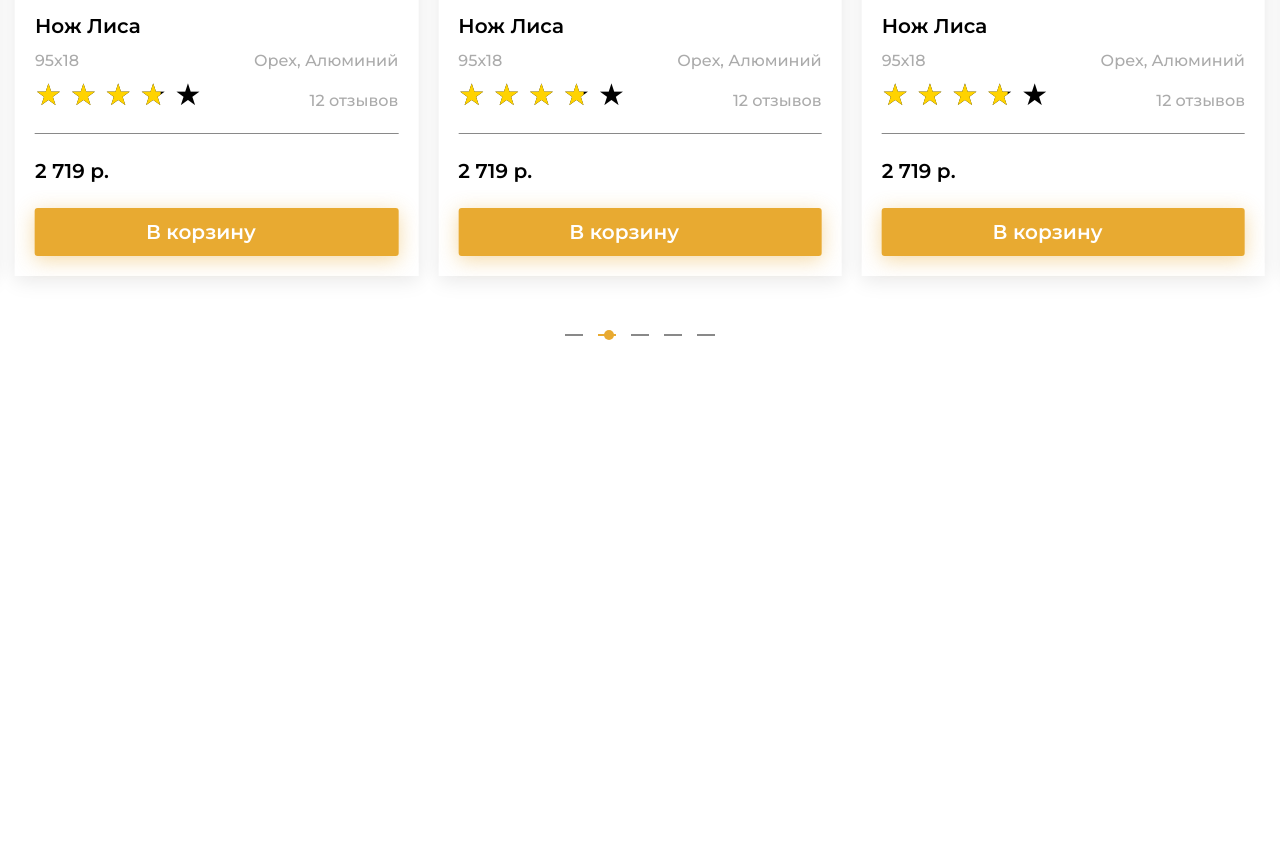
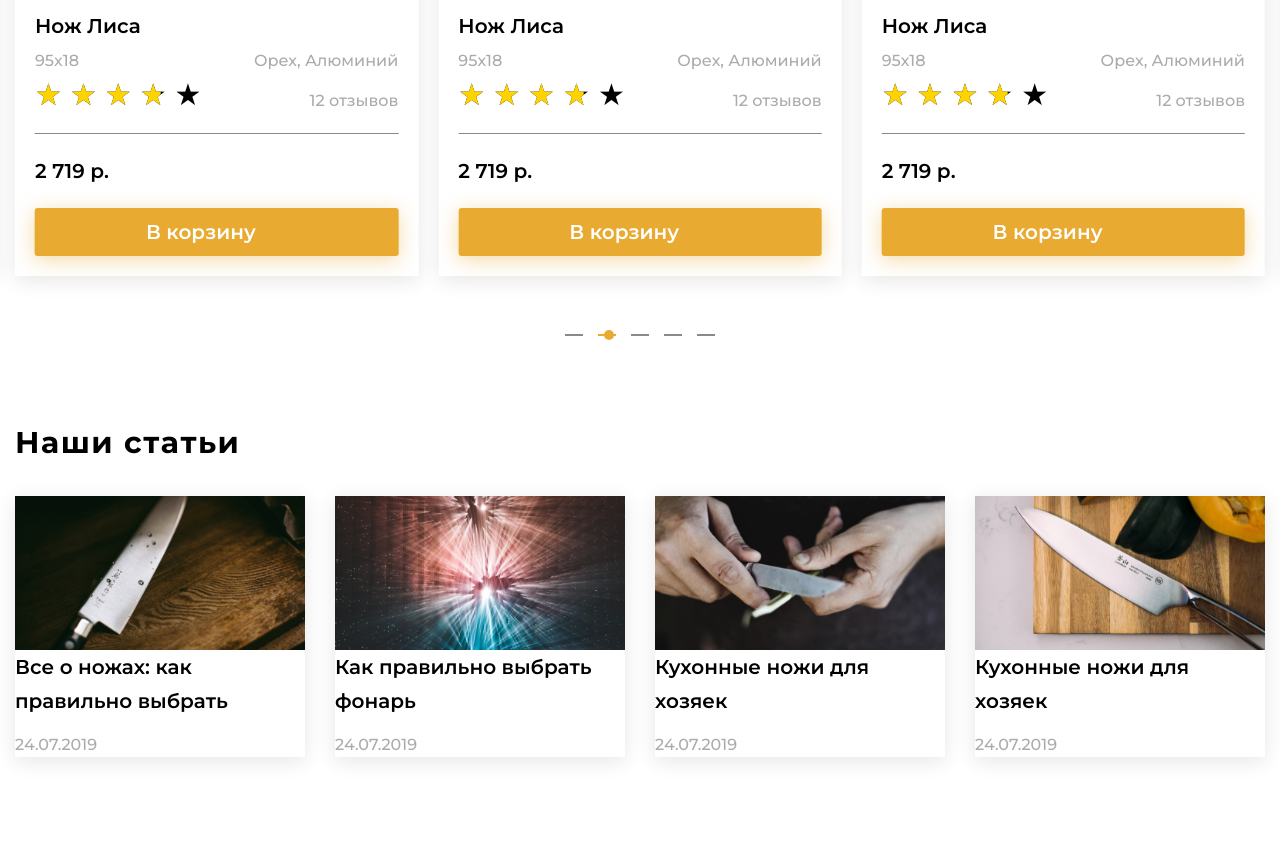
Before and after one commit to kostya-alch/knives, a website built with webpack: page src/index.html in a window 1280 px wide. Shown: the part 8125-8981 px from the top of the page. Before the commit the page ends 8545 px from the top, so only its background shows below. Built offline with nearby package versions, Linux system fonts and the light colour scheme; animation ran at ten frames a second; files whose address does not match are found by name.

Commit message:
block articles module

```diff
--- a/src/index.html
+++ b/src/index.html
@@ -415,6 +415,77 @@
                @@include('html/_products-slider.htm',{ "title":"Акции",
                "moreinfo": "Все акции" })
             </section>
+            <section class="page__articles-module articles-module">
+               <div class="articles-module__container">
+                  <h2 class="articles-module__title">Наши статьи</h2>
+                  <div class="articles-module__items">
+                     <article class="articles-module__item item-acticle">
+                        <a href="" class="item-acticle__image-ibg">
+                           <img
+                              src="@img/articles-module/01.jpg"
+                              alt="Article"
+                           />
+                        </a>
+                        <div class="item-acticle__body">
+                           <h4 class="item-acticle__title">
+                              <a href="" class="item-acticle__link-title">
+                                 Все о ножах: как правильно выбрать</a
+                              >
+                           </h4>
+                           <div class="item-acticle__date">24.07.2019</div>
+                        </div>
+                     </article>
+                     <article class="articles-module__item item-acticle">
+                        <a href="" class="item-acticle__image-ibg">
+                           <img
+                              src="@img/articles-module/02.jpg"
+                              alt="Article"
+                           />
+                        </a>
+                        <div class="item-acticle__body">
+                           <h4 class="item-acticle__title">
+                              <a href="" class="item-acticle__link-title">
+                                 Как правильно выбрать фонарь</a
+                              >
+                           </h4>
+                           <div class="item-acticle__date">24.07.2019</div>
+                        </div>
+                     </article>
+                     <article class="articles-module__item item-acticle">
+                        <a href="" class="item-acticle__image-ibg">
+                           <img
+                              src="@img/articles-module/03.jpg"
+                              alt="Article"
+                           />
+                        </a>
+                        <div class="item-acticle__body">
+                           <h4 class="item-acticle__title">
+                              <a href="" class="item-acticle__link-title">
+                                 Кухонные ножи для хозяек</a
+                              >
+                           </h4>
+                           <div class="item-acticle__date">24.07.2019</div>
+                        </div>
+                     </article>
+                     <article class="articles-module__item item-acticle">
+                        <a href="" class="item-acticle__image-ibg">
+                           <img
+                              src="@img/articles-module/04.jpg"
+                              alt="Article"
+                           />
+                        </a>
+                        <div class="item-acticle__body">
+                           <h4 class="item-acticle__title">
+                              <a href="" class="item-acticle__link-title">
+                                 Кухонные ножи для хозяек</a
+                              >
+                           </h4>
+                           <div class="item-acticle__date">24.07.2019</div>
+                        </div>
+                     </article>
+                  </div>
+               </div>
+            </section>
          </main>
          @@include('html/_footer.htm',{})
       </div>
--- a/src/scss/home.scss
+++ b/src/scss/home.scss
@@ -416,3 +416,76 @@
    }
 }
 //====================================================================================================
+
+.articles-module {
+   @include adaptiveValue('padding-bottom', 120, 40);
+   &__container {
+   }
+
+   &__title {
+      letter-spacing: 0.05em;
+      font-size: rem(30);
+      line-height: math.div(46, 30);
+      font-weight: 700;
+      &:not(:last-child) {
+         margin-bottom: em(30, 30);
+      }
+   }
+
+   &__items {
+      display: grid;
+      grid-template-columns: repeat(auto-fit, minmax(rem(290), 1fr));
+      gap: rem(30);
+   }
+
+   &__item {
+   }
+}
+
+.item-acticle {
+   background-color: #fff;
+   box-shadow: 0px 4px 20px rgba(0, 0, 0, 0.1);
+   display: flex;
+   flex-direction: column;
+   height: 100%;
+   transition: all 0.3s ease 0s;
+   @media (any-hover: hover) {
+      &:hover {
+         box-shadow: 0px 4px 25px rgba(0, 0, 0, 0.2);
+      }
+   }
+   &__image-ibg {
+      padding-bottom: percent(200, 376);
+   }
+
+   &__body {
+      flex: 1 1 auto;
+      display: flex;
+      flex-direction: column;
+      @include adaptiveValue('paddig', 25, 15);
+   }
+
+   &__title {
+      flex: 1 1 auto;
+      &:not(:last-child) {
+         margin-bottom: em(16, 20);
+      }
+      @media (any-hover: hover) {
+         &:hover {
+            text-decoration: underline;
+         }
+      }
+   }
+
+   &__link-title {
+      font-weight: 600;
+      font-size: rem(20);
+      line-height: math.div(34, 20);
+   }
+
+   &__date {
+      color: #ababab;
+      font-size: rem(16);
+      line-height: math.div(24, 16);
+   }
+}
--- a/src/scss/style.scss
+++ b/src/scss/style.scss
@@ -149,4 +149,6 @@ body {
    }
    &__products-slider {
    }
+   &__articles-module {
+   }
 }
```
Also changed, not shown: src/img/articles-module/01.jpg (added), src/img/articles-module/02.jpg (added), src/img/articles-module/03.jpg (added), src/img/articles-module/04.jpg (added).
